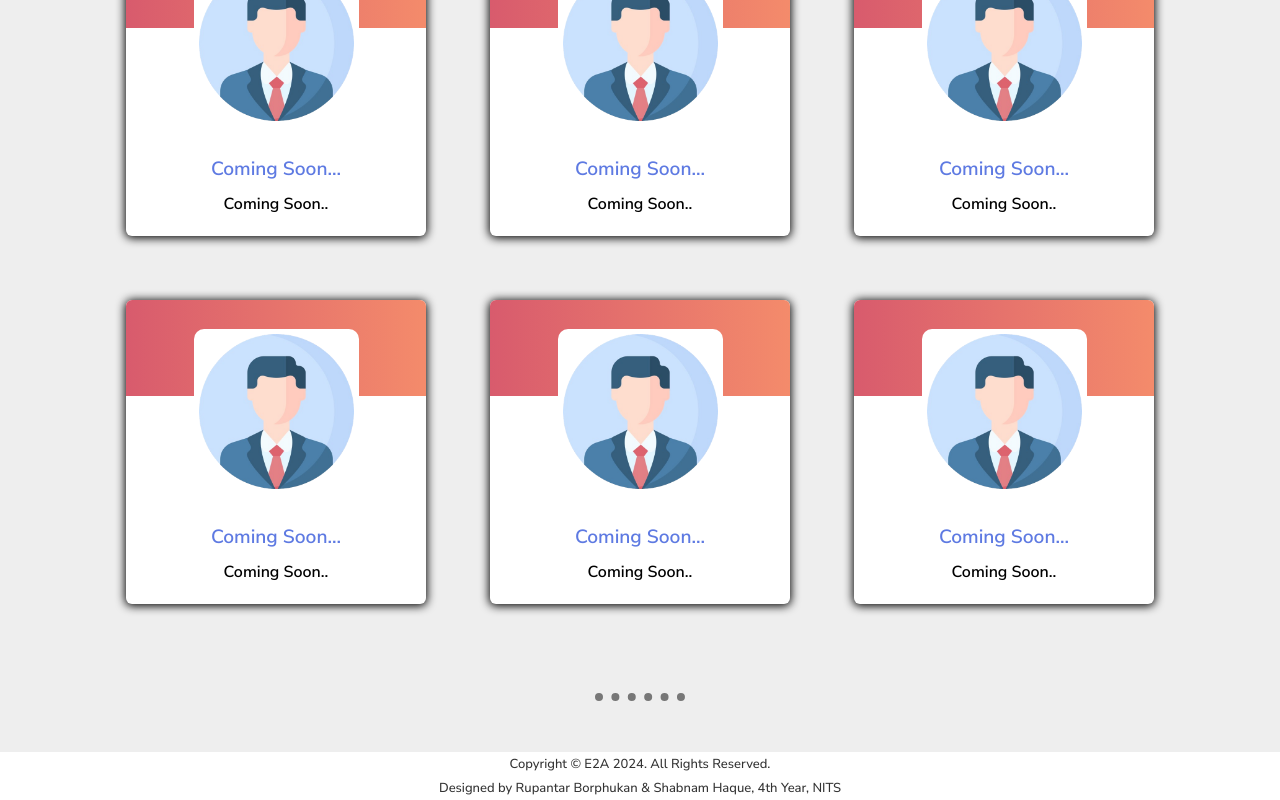
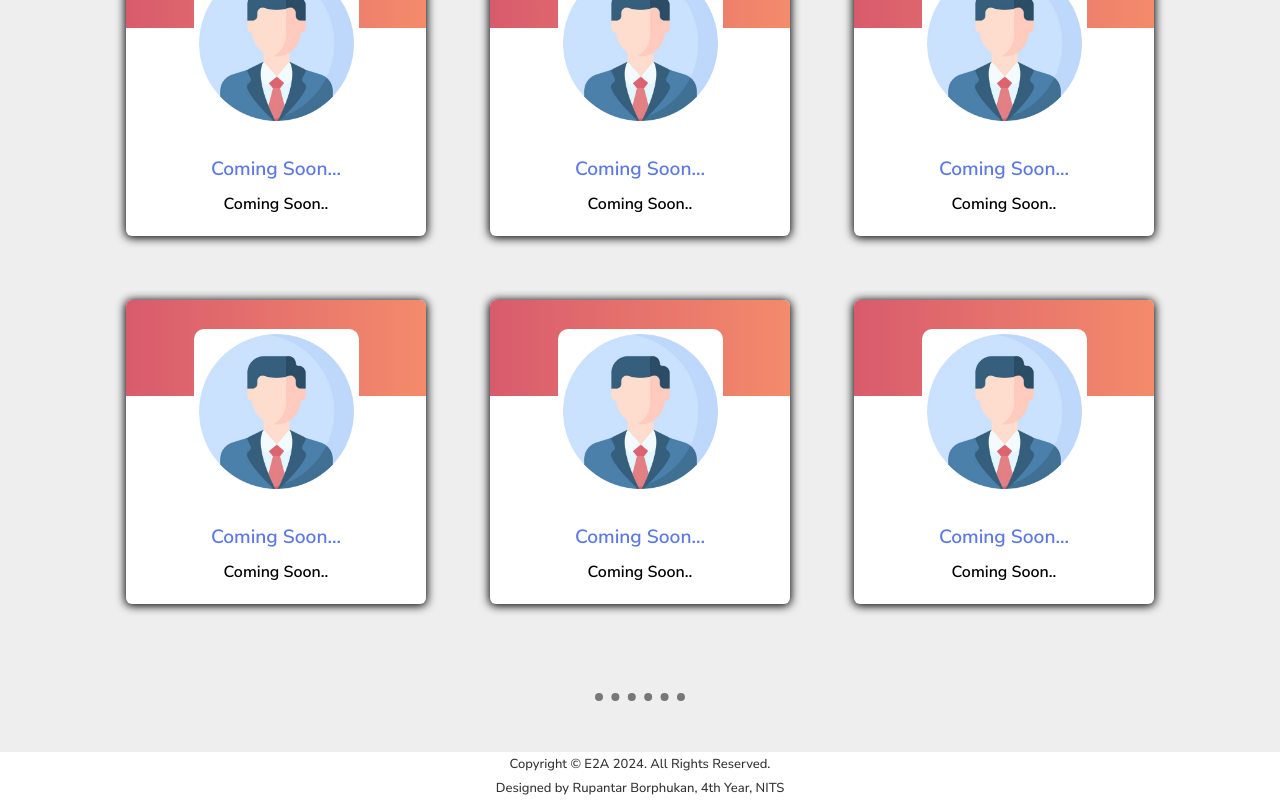
Before and after one commit to vivekksh/e2adummy, a React (Vite) app: page / in a window 1280 px wide. Shown: the part 2791-3591 px from the top of the page. Built offline with nearby package versions, Linux system fonts and the light colour scheme; a web font is replaced by a local one.

Commit message:
Update Footer.jsx

```diff
--- a/src/components/Footer.jsx
+++ b/src/components/Footer.jsx
@@ -6,7 +6,7 @@ const Footer = () => {
   return (
     <footer style={{ backgroundColor: isHome ? "#fff" : "#eee", color: "#333"}}>
       <p style={{margin: "0 auto", textAlign: "center", fontSize: "13px"}}>Copyright &copy; E2A 2024. All Rights Reserved.</p>
-      <p style={{margin: "0 auto", textAlign: "center", fontSize: "13px"}}>Designed by Rupantar Borphukan & Shabnam Haque, 4th Year, NITS</p>
+      <p style={{margin: "0 auto", textAlign: "center", fontSize: "13px"}}>Designed by Rupantar Borphukan, 4th Year, NITS</p>
     </footer>
   )
 }
```
